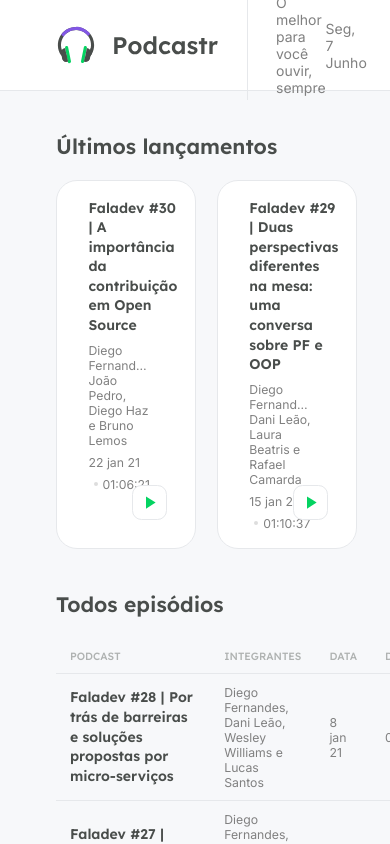
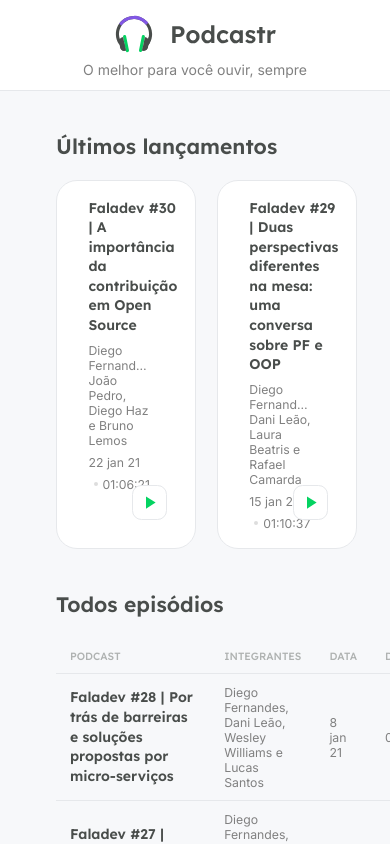
Before and after one commit to pedroAndrad1/podcastr, a Next.js app: page / in a window 390 px wide. Shown: the top 844 px of the page. Built offline with nearby package versions, Linux system fonts and the light colour scheme; data requests are answered from the project's data file; grey boxes are pictures that could not be loaded.

Commit message:
Adicionada responsividade para o header

```diff
--- a/src/components/Header/styles.module.scss
+++ b/src/components/Header/styles.module.scss
@@ -18,4 +18,20 @@
         margin-left: auto;
         text-transform: capitalize;
     }
+
+    @media(max-width: 800px){
+        flex-direction: column;
+        padding: 1rem 2rem;
+
+        p{
+            border: none;
+            margin: 0.25rem 0;
+            white-space: nowrap;
+            padding: 0.25rem;
+        }
+
+        span{
+            display: none;
+        }
+    }
 }
```
